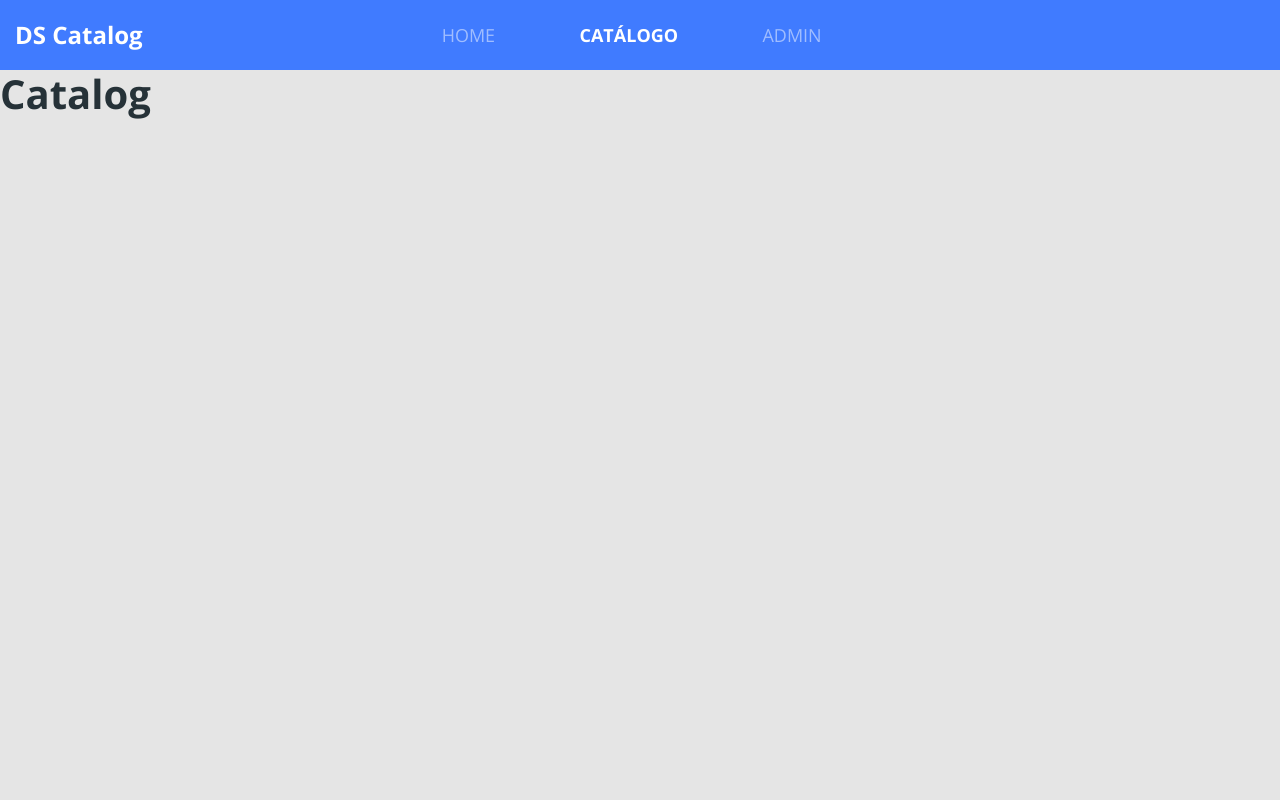
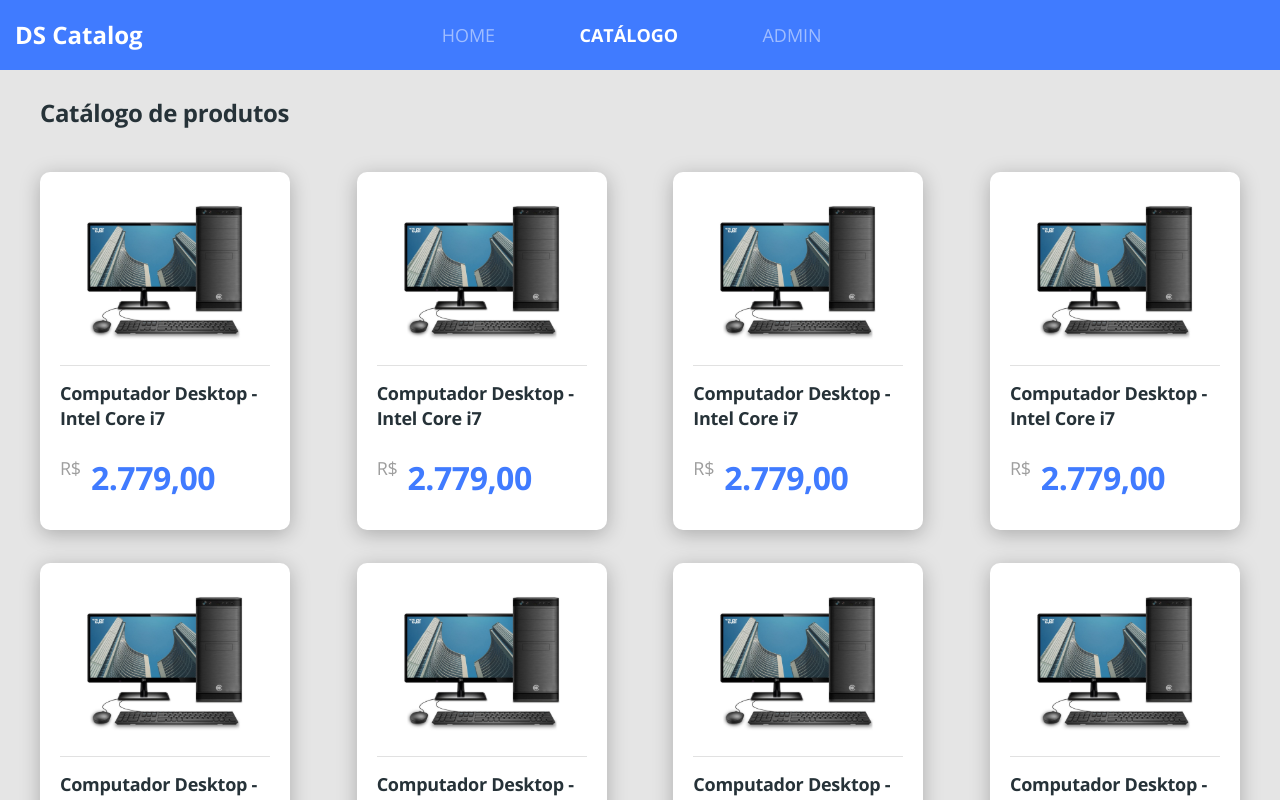
Before and after one commit to JosueAO/dscatalog-bootcamp-devsuperior2021, a React (Create React App) app in the folder front-web/: page /catalog in a window 1280 px wide. Shown: the top 800 px of the page. Built offline with nearby package versions, Linux system fonts and the light colour scheme.

Commit message:
Finish product listing layout

```diff
--- a/front-web/src/app.scss
+++ b/front-web/src/app.scss
@@ -21,3 +21,16 @@ a {
     color: unset;
   }
 }
+
+.border-radius-10 {
+  border-radius: 10px;
+}
+
+.border-radius-20 {
+  border-radius: 10px;
+}
+
+.card-base {
+  background: #FFF;
+  box-shadow: 0px 4px 20px rgba(0, 0, 0, 0.25);
+}
--- a/front-web/src/pages/Catalog/components/ProductCard/index.tsx
+++ b/front-web/src/pages/Catalog/components/ProductCard/index.tsx
@@ -1,8 +1,19 @@
 import React from 'react';
+import { ReactComponent as ProductImage } from '../../../../core/assets/images/product.svg';
+import './styles.scss';
 
 const ProductCard = () => (
-    <div className="card-base">
-        produto
+    <div className="card-base border-radius-10 product-card">
+       <ProductImage />
+       <div className="product-info">
+           <h6 className="product-name">
+               Computador Desktop - Intel Core i7
+            </h6>
+            <div className="product-price-container">
+                <span className="product-currency">R$</span>
+                <h3 className="product-price">2.779,00</h3>
+            </div>
+       </div>
     </div>
 );
 
--- /dev/null
+++ b/front-web/src/pages/Catalog/components/ProductCard/styles.scss
@@ -0,0 +1,37 @@
+.product-card {
+  padding: 20px 20px 30px 20px;
+  text-align: center;
+}
+
+.product-info {
+  border-top: 1px solid #e1e1e1;
+  text-align: left;
+  padding-top: 15px;
+  margin-top: 15px;
+}
+
+.product-name {
+  font-size: 18px;
+  line-height: 25px;
+  letter-spacing: -0.015em;
+}
+
+.product-price-container {
+  margin-top: 25px;
+  display: flex;
+}
+
+.product-currency {
+  font-size: 18px;
+  line-height: 25px;
+  letter-spacing: -0.015em;
+  color: #9e9e9e;
+}
+
+.product-price {
+  font-size: 32px;
+  line-height: 44px;
+  letter-spacing: -0.015em;
+  color: #407bff;
+  margin-left: 10px;
+}
--- a/front-web/src/pages/Catalog/index.tsx
+++ b/front-web/src/pages/Catalog/index.tsx
@@ -1,9 +1,26 @@
-import React from 'react';
+import React from "react";
+import ProductCard from "./components/ProductCard";
+import "./styles.scss";
 
 const Catalog = () => (
-    <div>
-        <h1>Catalog</h1>
+  <div className="catalog-container">
+    <h1 className="catalog-title">
+        Catálogo de produtos
+    </h1>
+    <div className="catalog-products">
+        <ProductCard />
+        <ProductCard />
+        <ProductCard />
+        <ProductCard />
+        <ProductCard />
+        <ProductCard />
+        <ProductCard />
+        <ProductCard />
+        <ProductCard />
+        <ProductCard />
+        <ProductCard />
     </div>
+  </div>
 );
 
 export default Catalog;
--- /dev/null
+++ b/front-web/src/pages/Catalog/styles.scss
@@ -0,0 +1,20 @@
+.catalog-container {
+  margin-top: 26px;
+  padding-left: 40px;
+  padding-right: 40px;
+}
+
+.catalog-title {
+  font-size: 24px;
+  line-height: 33px;
+  letter-spacing: -0.015em;
+}
+
+.catalog-products {
+    margin-top: 43px;
+    display: grid;
+    grid-template-columns: repeat(auto-fit, 250px);
+    grid-gap: 33px 20px;
+    justify-content: space-between;
+
+}
--- a/front-web/src/pages/Home/index.tsx
+++ b/front-web/src/pages/Home/index.tsx
@@ -6,7 +6,7 @@ import { Link } from "react-router-dom";
 
 const Home = () => (
   <div className="home-container">
-    <div className="row home-content">
+    <div className="row home-content card-base border-radius-20">
       <div className="col-6">
         <h1 className="text-title">
           Conheça o melhor <br /> catálogo de produtos
--- a/front-web/src/pages/Home/styles.scss
+++ b/front-web/src/pages/Home/styles.scss
@@ -5,9 +5,6 @@
 }
 
 .home-content {
-  background-color: #fff;
-  box-shadow: 0px 4px 20px rgba(0, 0, 0, 0.25);
-  border-radius: 20px;
   padding-top: 155px;
   padding-bottom: 150px;
   padding-left: 100px;
```
Also changed, not shown: front-web/src/core/assets/images/product.svg (added), 1 other file (tests, documents, lock files or other folders).
